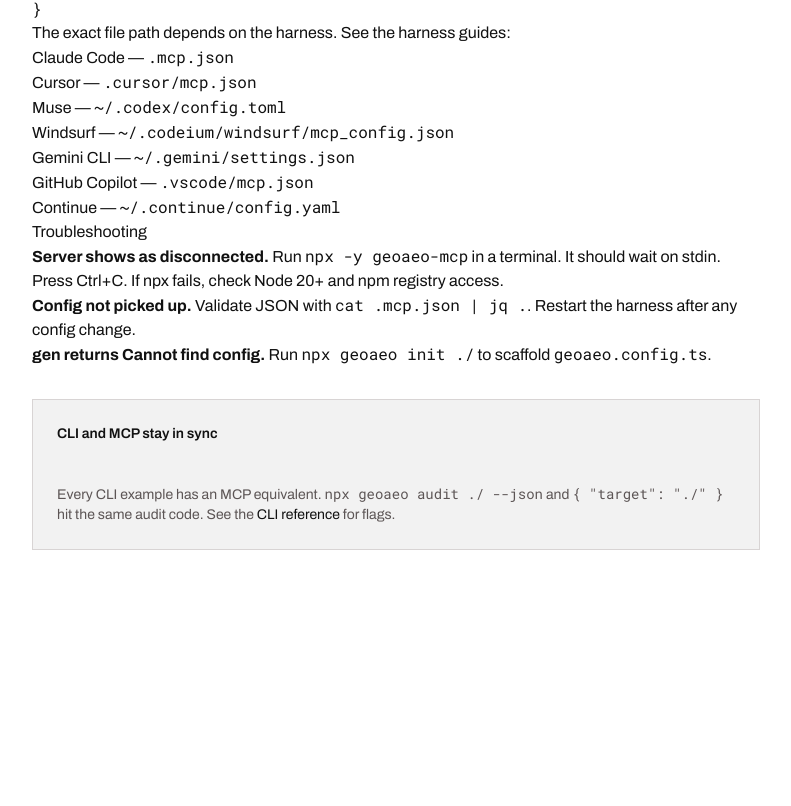
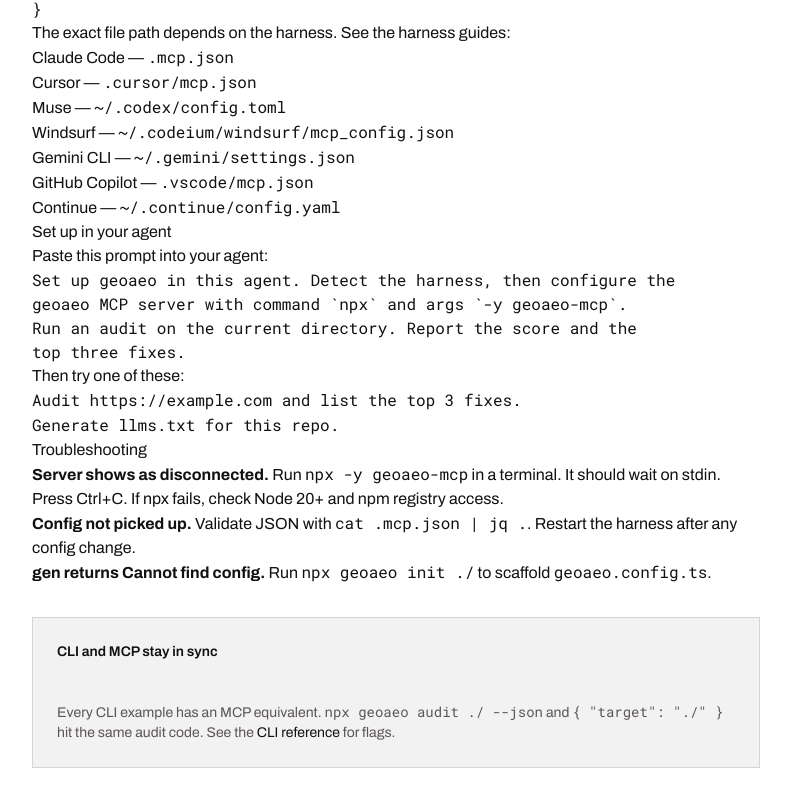
Before and after one commit to pooriaarab/usegeoaeo, a Next.js app in the folder apps/website/: page /docs/mcp in a window 1280 px wide. Shown: the part 1812-2618 px from the top of the page, without its empty margins (244-1035 px from the left). Before the commit the page ends 2418 px from the top, so only its background shows below. Built offline with nearby package versions, Linux system fonts and the light colour scheme.

Commit message:
Lead README with audit output and agent setup

```diff
--- a/apps/website/app/docs/mcp/page.tsx
+++ b/apps/website/app/docs/mcp/page.tsx
@@ -26,6 +26,7 @@ export default function McpPage() {
           <Tools />
           <RunDirectly />
           <ConfigureAHarness />
+          <SetupPrompt />
           <Troubleshooting />
         </div>
 
@@ -223,6 +224,30 @@ function ConfigureAHarness() {
   );
 }
 
+function SetupPrompt() {
+  return (
+    <>
+      <h2>Set up in your agent</h2>
+      <p>Paste this prompt into your agent:</p>
+      <pre>
+        <code>{`Set up geoaeo in this agent. Detect the harness, then configure the
+geoaeo MCP server with command \`npx\` and args \`-y geoaeo-mcp\`.
+Run an audit on the current directory. Report the score and the
+top three fixes.`}</code>
+      </pre>
+      <p>Then try one of these:</p>
+      <ul>
+        <li>
+          <code>Audit https://example.com and list the top 3 fixes.</code>
+        </li>
+        <li>
+          <code>Generate llms.txt for this repo.</code>
+        </li>
+      </ul>
+    </>
+  );
+}
+
 function Troubleshooting() {
   return (
     <>
```
Also changed, not shown: 1 other file (tests, documents, lock files or other folders).
